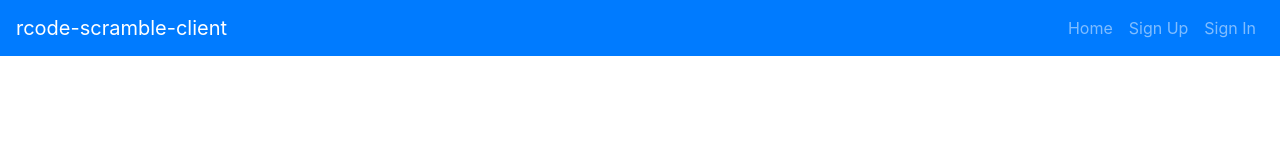
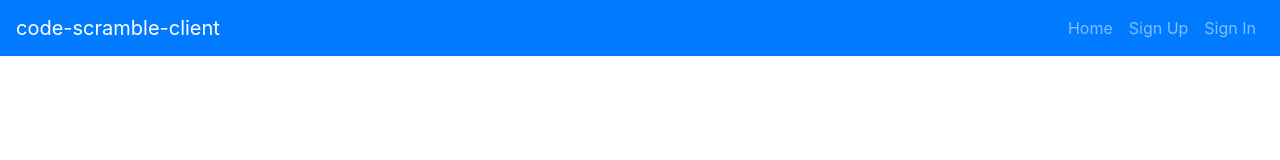
Before and after one commit to codessi/code-scramble-client, a React app: page / in a window 1280 px wide. Shown: the top 160 px of the page. Built offline with nearby package versions, Linux system fonts and the light colour scheme.

Commit message:
initial commit

```diff
--- a/src/components/Header/Header.js
+++ b/src/components/Header/Header.js
@@ -25,7 +25,7 @@ const alwaysOptions = (
 const Header = ({ user }) => (
   <Navbar bg="primary" variant="dark" expand="md">
     <Navbar.Brand href="#">
-      rcode-scramble-client
+      code-scramble-client
     </Navbar.Brand>
     <Navbar.Toggle aria-controls="basic-navbar-nav" />
     <Navbar.Collapse id="basic-navbar-nav">
```
